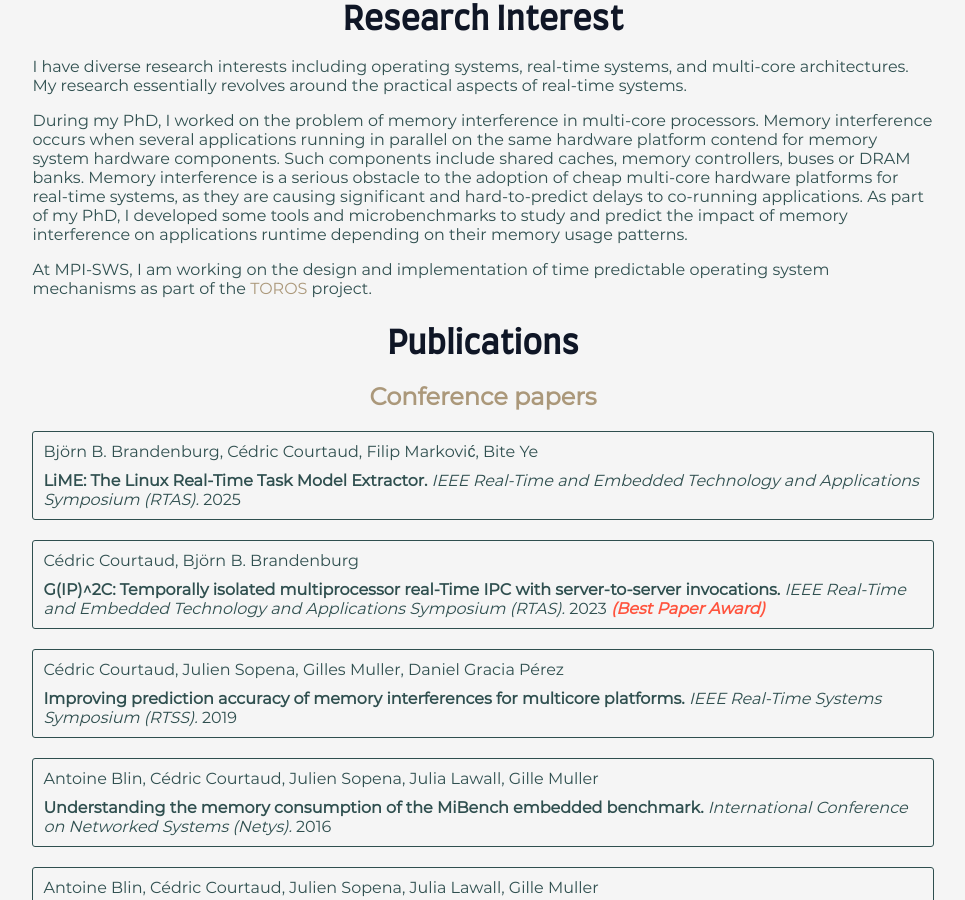
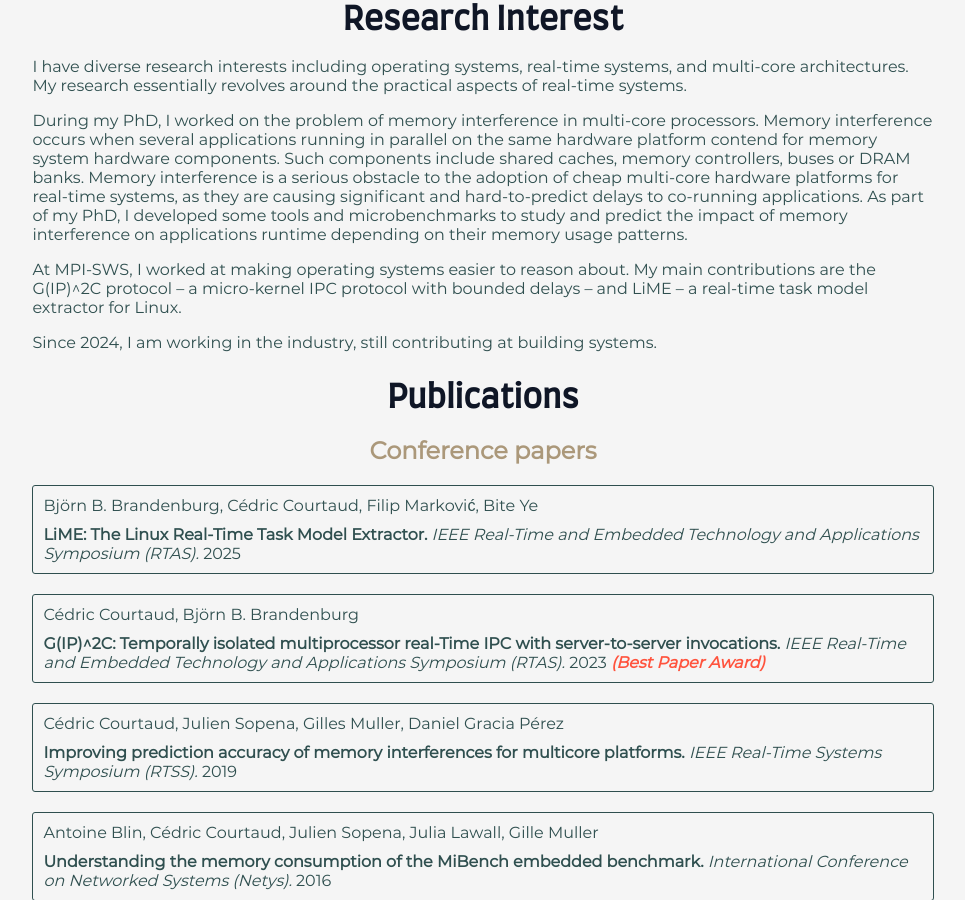
Before and after one commit to cedric-courtaud/cedric-courtaud.github.io, a Jekyll site: the page built from index.html, in a window 1280 px wide and 900 px high, scrolled down 460 px. Shown: the whole window, without its empty margins (157-1122 px from the left). Built offline with Jekyll 4.4.1, drawn with Linux system fonts in a browser that asks for light colours.

Commit message:
Update research.yaml

```diff
--- a/_data/research.yaml
+++ b/_data/research.yaml
@@ -9,4 +9,6 @@ content: |
   Memory interference is a serious obstacle to the adoption of cheap multi-core hardware platforms for real-time systems, as they are causing significant and hard-to-predict delays to co-running applications.
   As part of my PhD, I developed some tools and microbenchmarks to study and predict the impact of memory interference on applications runtime depending on their memory usage patterns.
 
-  At MPI-SWS, I am working on the design and implementation of time predictable operating system mechanisms as part of the [TOROS](https://toros.mpi-sws.org) project.
+  At MPI-SWS, I worked at making operating systems easier to reason about. My main contributions are the G(IP)^2C protocol -- a micro-kernel IPC protocol with bounded delays -- and LiME -- a real-time task model extractor for Linux.
+
+  Since 2024, I am working in the industry, still contributing at building systems.
```
